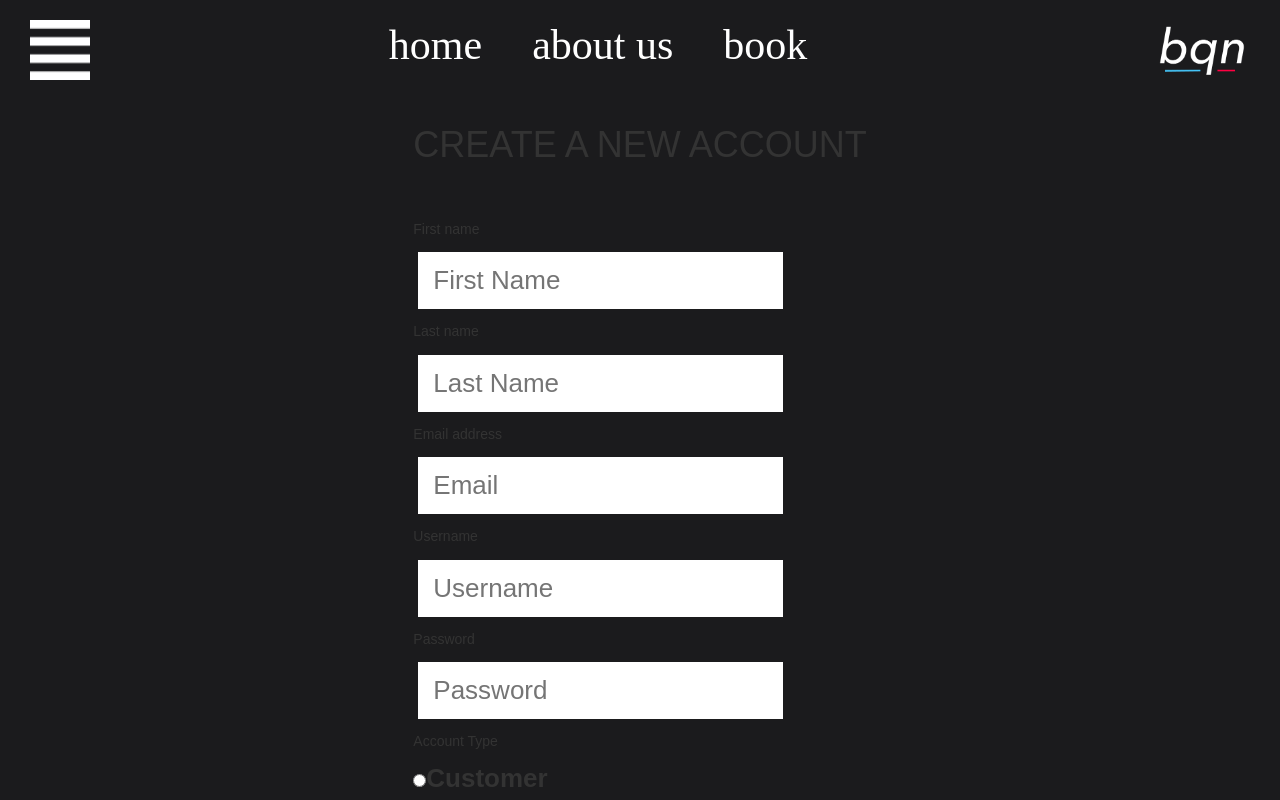
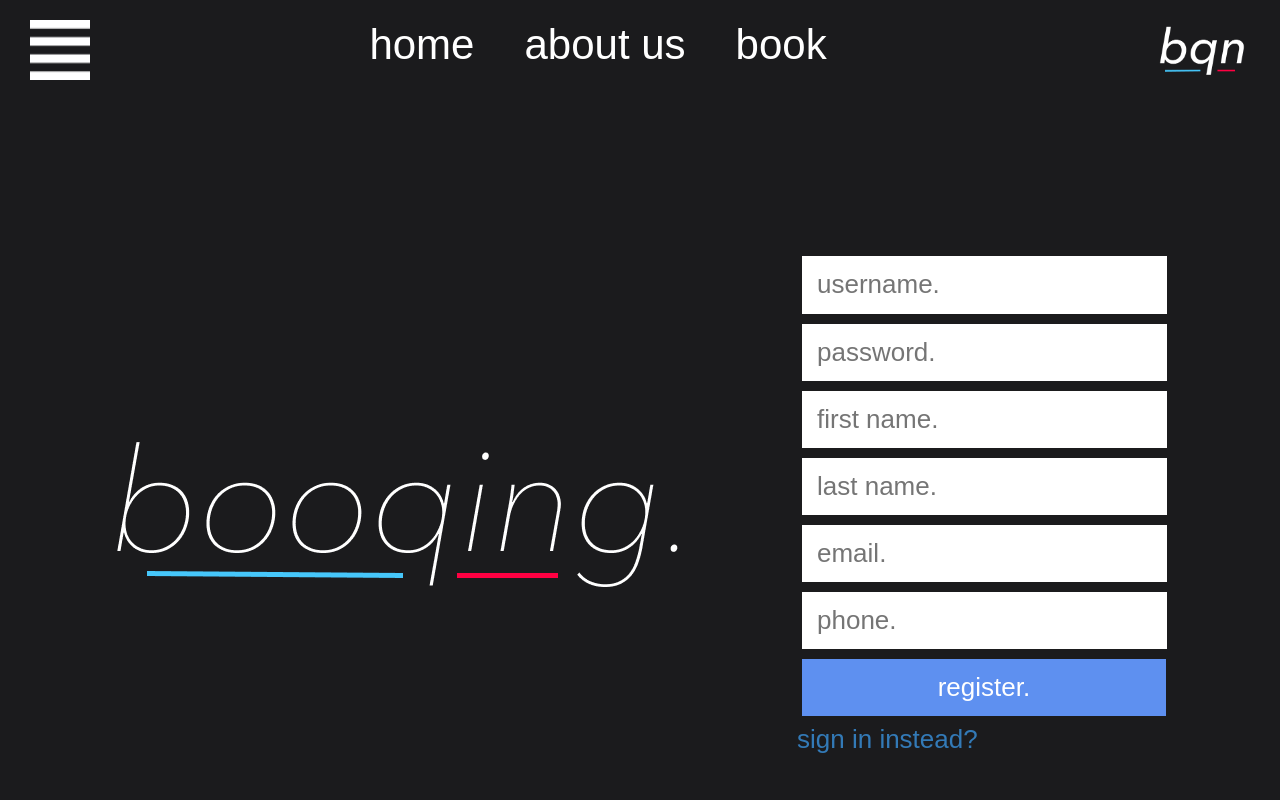
Before and after one commit to RMIT-SEPT/majorproject-9-mon-1530-3, a React (Create React App) app in the folder FrontEnd/: page /register in a window 1280 px wide. Shown: the top 800 px of the page. Built offline with nearby package versions, Linux system fonts and the light colour scheme.

Commit message:
login and register is fully completed

```diff
--- a/FrontEnd/src/App.css
+++ b/FrontEnd/src/App.css
@@ -28,6 +28,7 @@
 
 * {
   background: #1B1B1D;
+  color: white;
   font-family: 'Avenir Next', 'Arial', sans-serif;
 }
 
@@ -63,7 +64,6 @@ nav #navibar {
 
 nav a, nav a:hover {
   padding-right: 50px;
-  font-family: 'Avenir Next';
   font-size: 42px;
   color: white;
 }
@@ -84,7 +84,6 @@ nav img {
 }
 
 .popupMenu a {
-  font-family: 'Avenir Next';
   font-size: 24px;
   color: white;
 }
--- a/FrontEnd/src/components/Layout/LoginForm.js
+++ b/FrontEnd/src/components/Layout/LoginForm.js
@@ -4,7 +4,7 @@ class LoginForm extends Component {
     render() {
         return(
         <div className="signs">
-        <form>
+        <form >
         <input className="input" name="username" placeholder="username." /><br></br>
         <input className="input" name="password" placeholder="password." type="password"/> <br></br>
         <input className="submit" type="submit" value="login." onClick={this.submit}/>
--- a/FrontEnd/src/components/Layout/Nav.js
+++ b/FrontEnd/src/components/Layout/Nav.js
@@ -22,7 +22,7 @@ class Nav extends Component {
                 <div id="navibar">
                 <div id="menuIcon" onClick={this.displayMenu} onMouseOut={this.undisplayMenu}><img src={menu} alt="menu icon"></img></div>
                 <div id="navlinks">
-                <a href = "/index">home</a>
+                <a id="home" href = "/login">home</a>
                 <a href = "/about">about us</a>
                 <a href = "/book">book</a>
                 </div>
--- a/FrontEnd/src/components/indexPage.jsx
+++ b/FrontEnd/src/components/indexPage.jsx
@@ -1,12 +1,11 @@
 import React, { Component } from "react";
 import Logo from "./Layout/Logo"
-import Login from "./Layout/LoginForm"
+import {userLogin} from "../actions/LoginActions"
 
 class Index extends Component {
-  state = {};
-  //CONSTRUCTS A UN/PW/ERROR
   constructor() {
     super();
+    sessionStorage.setItem('username', "NULL");
 
     this.state = {
         username: "",
@@ -14,29 +13,45 @@ class Index extends Component {
         errorMessage: ""
     };
 
-    this.state = {isToggleOn: true};
+    this.onChange = this.onChange.bind(this);
+    this.onSubmit = this.onSubmit.bind(this);
 }
 
-  //SUBMIT EVENT
-  submit(event){
+onChange(event){
+    this.setState({[event.target.name]: event.target.value});
+}
+
+async onSubmit(event){
     event.preventDefault();
     const user = {
         "username":this.state.username,
         "password":this.state.password,
-            "userType":"Customer"
-        }
-        console.log(user)
+        "userType":"customer"
     }
 
+    let valid = await userLogin(user)
+
+    console.log("hi");
+
+    if (valid){
+        sessionStorage.setItem('username', this.state.username);
+        sessionStorage.setItem('userType', valid["userType"])
+        console.log(sessionStorage.getItem('username'))
+        console.log(sessionStorage.getItem('userType'))
+        alert("User, " + sessionStorage.getItem('username') + " is now logged in")
+    } else{
+        console.log("User Not Found!")
+    }
+  }
 
   //THIS RENDER() DISPLAYS ON THE PAGE
   render() {
     return (
 
-      <div id="signContent">
-      <div id="logo"><Logo /></div>
-      <Login />
-
+      <div>
+      <center><Logo />
+      <h1><i>hello!</i></h1>
+      </center>
       </div>
 
     );
--- a/FrontEnd/src/components/loginPage.jsx
+++ b/FrontEnd/src/components/loginPage.jsx
@@ -1,5 +1,6 @@
 import React, { Component } from "react";
 import {userLogin} from "../actions/LoginActions";
+import Logo from "./Layout/Logo";
 
 class Login extends Component {
     constructor() {
@@ -43,26 +44,27 @@ class Login extends Component {
 
   render() {
     return (
-      <div>
-          <h1>Login Page</h1>
+      <div id="signContent">
+          <div id="logo"><Logo /></div>
+          <div id="signs">
           <form onSubmit={this.onSubmit}>
-              <br></br>
-              <input class="input" name="username"
-                     placeholder="Username"
+              <input className="input" name="username"
+                     placeholder="username."
                      value={this.state.username}
                      onChange={this.onChange}
               />
               <br></br>
-              <input class="input" name="password"
-                     placeholder="Password"
+              <input className="input" name="password"
+                     placeholder="password."
                      type="password"
                      value={this.state.password}
                      onChange={this.onChange}
               />
               <br></br>
-              <br></br>
-              <input type="submit" className="btn btn-primary btn-sm"/>
+              <input type="submit" className="submit" value="sign in."/>
           </form>
+          <a href="/register">sign up instead?</a>
+          </div>
       </div>
     );
   }
--- a/FrontEnd/src/components/signUpPage.jsx
+++ b/FrontEnd/src/components/signUpPage.jsx
@@ -1,5 +1,6 @@
 import React, { Component } from "react";
 import {signUp} from "../actions/SignUpActions";
+import Logo from "./Layout/Logo"
 
 class Register extends Component {
   constructor() {
@@ -11,7 +12,7 @@ class Register extends Component {
           email: "",
           username: "",
           password: "",
-          userType: "",
+          userType: "customer",
           admin:""
       };
       this.onChange = this.onChange.bind(this);
@@ -51,59 +52,61 @@ class Register extends Component {
 
   render() {
     return (
-      <div>
-        <h1>CREATE A NEW ACCOUNT</h1>
+      <div id="signContent">
+        <div id="logo"><Logo /></div>
+        <div id="signs">
+        <form onSubmit={this.onSubmit}>
+
+
+           <input className="input" name="username"
+            placeholder="username."
+            value={this.state.username}
+            onChange={this.onChange} required/>
             <br></br>
-          <form onSubmit={this.onSubmit}>
-            <h5>First name</h5>
+
+            <input className="input"type="password"
+            name="password"
+            placeholder="password."
+            value={this.state.password}
+            onChange={this.onChange} required/>
+            <br></br>
+
             <input class="input" name="firstName"
-                   placeholder="First Name"
+            placeholder="first name."
             value={this.state.firstName}
             onChange={this.onChange} />
+            <br></br>
 
-            <h5>Last name</h5>
-            <input class="input" name="lastName"
-                   placeholder="Last Name"
+            <input className="input" name="lastName"
+            placeholder="last name."
             value={this.state.lastName}
             onChange={this.onChange}/>
+            <br></br>
 
-            <h5>Email address</h5>
-            <input class="input" name="email"
-                   placeholder="Email"
+            <input className="input" name="email"
+            placeholder="email."
             value={this.state.email}
             onChange={this.onChange}/>
+            <br></br>
 
-            <h5>Username</h5>
-            <input class="input" name="username"
-                   placeholder="Username"
-                   value={this.state.username}
+            <input className="input" name="phone"
+            placeholder="phone."/>
+            <br></br>
+
+            <input type="hidden" id="customer" name="userType"
+            value="customer" checked={this.state.userType === "customer"}
+            onChange={this.onChange} />
+            <input type="hidden" id="employee" name="userType"
+            value="employee" checked={this.state.userType === "employee"}
+            onChange={this.onChange}/>
+            <input type="hidden" id="admin" name="userType"
+            value="admin" checked={this.state.userType === "admin"}
             onChange={this.onChange}/>
 
-            <h5>Password</h5>
-            <input class="input"type="password"
-                   name="password"
-                   placeholder="Password"
-                   value={this.state.password}
-                   onChange={this.onChange}/>
-
-            <h5>Account Type</h5>
-            <input type="radio" id="customer" name="userType"
-                   value="customer" checked={this.state.userType === "customer"}
-                   onChange={this.onChange} />
-            <label htmlFor="customer">Customer</label><br/>
-            <input type="radio" id="employee" name="userType"
-                   value="employee" checked={this.state.userType === "employee"}
-                   onChange={this.onChange}/>
-            <label htmlFor="employee">Employee</label><br/>
-            <input type="radio" id="admin" name="userType"
-                   value="admin" checked={this.state.userType === "admin"}
-                   onChange={this.onChange}/>
-            <label htmlFor="admin">Admin</label>
-
-            <br></br>
-            <br></br>
-            <input type="submit" className="btn btn-primary btn-sm"/>
+            <input type="submit" className="submit" value="register."/>
             </form>
+            <a href="/login">sign in instead?</a>
+          </div>
       </div>
     );
   }
--- a/FrontEnd/src/index.css
+++ b/FrontEnd/src/index.css
@@ -51,10 +51,9 @@ SIGNIN BOX/SIGNUP BOX
   width: 97%;
 }
 
-.signs a {
+.signContent a {
   font-size: 20px;
   color: white;
-  background: transparent;
   text-decoration: underline;
 }
 
```
Also changed, not shown: FrontEnd/src/components/Layout/RegisterForm.js (+0 -23 lines), 1 other file (tests, documents, lock files or other folders). Lines whose indentation alone changed are shown as unchanged.
